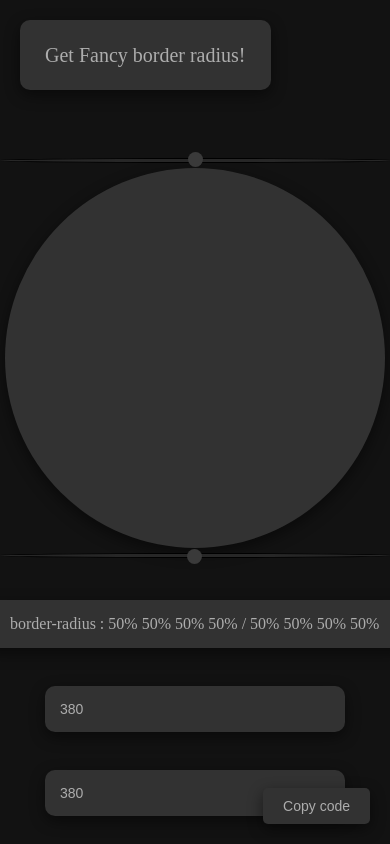
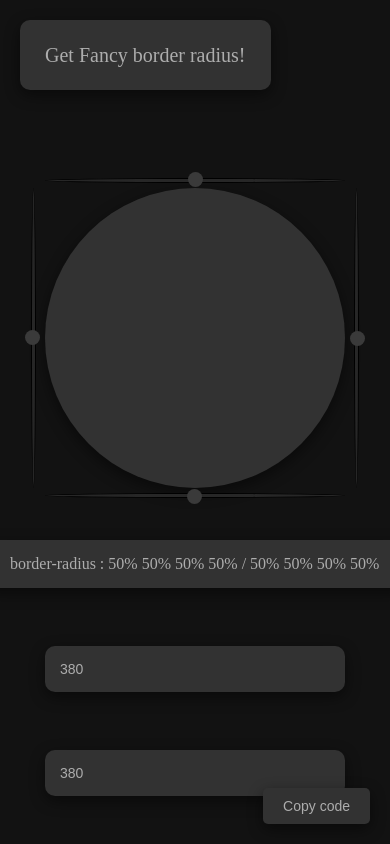
Before and after one commit to Abhishekkumar2021/fancy_border_radius, a React (Create React App) app: page / in a window 390 px wide. Shown: the top 844 px of the page. Built offline with nearby package versions, Linux system fonts and the light colour scheme.

Commit message:
changed width default

```diff
--- a/src/FancyBorder.css
+++ b/src/FancyBorder.css
@@ -104,8 +104,8 @@
 }
 @media only screen and (max-width:800px){
 	.Box{
-		max-width:380px;
-		max-height:380px;
+		max-width:350px;
+		max-height:350px;
 	}
 .code{
 	font-size:16px;width:420px;
--- a/src/FancyBorder.js
+++ b/src/FancyBorder.js
@@ -5,8 +5,8 @@ class FancyBorder extends Component {
 	constructor(props) {
 		super(props);
 		this.state = {
-			width: 400,
-			height: 400,
+			width: 300,
+			height: 300,
 			d1: 50,
 			d2: 50,
 			d3: 50,
```
